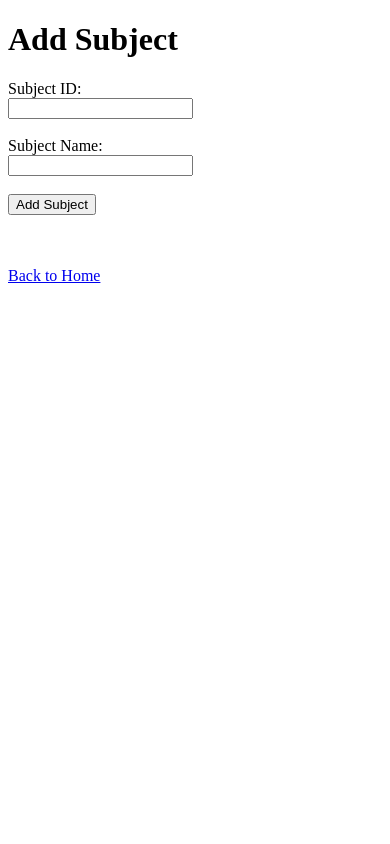
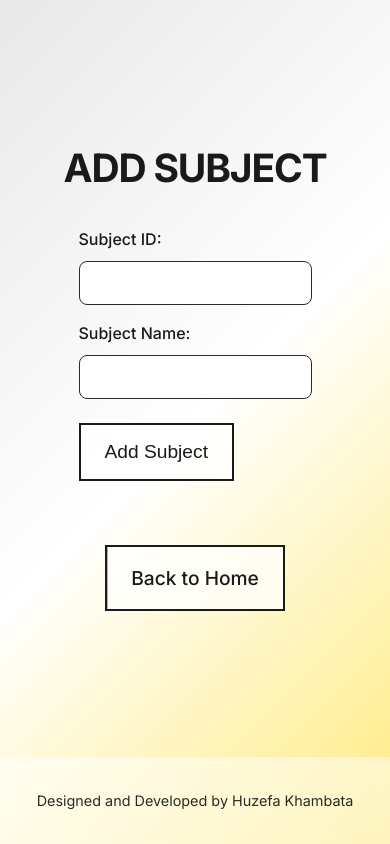
Before and after one commit to Huzefa-khambata/nexanova_first_project_training_sysytem, a Flask app: page /add-subject in a window 390 px wide. Run offline with Flask 3, Linux system fonts and the light colour scheme.

Commit message:
Updated frontend layout and fixed API bugs

```diff
--- a/static/styles.css
+++ b/static/styles.css
@@ -1,139 +1,177 @@
-/* Base reset */
-* {
-    margin: 0;
-    padding: 0;
-    box-sizing: border-box;
+/* Modern CSS Reset */
+*, *::before, *::after {
+  margin: 0;
+  padding: 0;
+  box-sizing: border-box;
 }
 
-/* Body styling */
-body {
-    font-family: 'Arial', sans-serif;
-    background-color: #f0f4f8;
-    color: #333;
-    line-height: 1.6;
-    padding: 20px;
+/* Color Variables */
+:root {
+  --black: #1a1a1a;
+  --white: #ffffff;
+  --gray: #e8e8e8;
+  --dark-gray: #2a2a2a;
+  --yellow: #FFD700;
+  --transition: all 0.4s cubic-bezier(0.16, 1, 0.3, 1);
 }
 
-/* Heading Styles */
-h1 {
-    text-align: center;
-    color: #2c3e50;
-    font-size: 2.5rem;
-    margin-bottom: 20px;
+/* Background Gradient */
+body {
+  font-family: 'Inter', 'Helvetica Neue', Arial, sans-serif;
+  background: linear-gradient(135deg, var(--gray) 0%, var(--white) 50%, var(--yellow) 150%);
+  color: var(--black);
+  line-height: 1.6;
+  min-height: 100vh;
+  padding: 0;
+  overflow-x: hidden;
+  position: relative;
 }
 
-/* Links */
-a {
-    color: #3498db;
-    text-decoration: none;
-    font-size: 1.1rem;
+/* Dot to Dot Typography */
+h1 {
+  font-size: clamp(2.5rem, 8vw, 5rem);
+  font-weight: 700;
+  letter-spacing: -0.03em;
+  line-height: 1;
+  margin-bottom: 1.5rem;
+  text-transform: uppercase;
+  position: relative;
+  display: inline-block;
 }
 
-a:hover {
-    text-decoration: underline;
+/* Image Hover Zoom Effects */
+.img-hover-container {
+  position: relative;
+  overflow: hidden;
+  width: 100%;
+  margin: 2rem 0;
 }
 
-/* Button Styling */
-button {
-    background-color: #3498db;
-    color: white;
-    padding: 12px 25px;
-    border: none;
-    border-radius: 5px;
-    font-size: 1.1rem;
-    cursor: pointer;
-    transition: background-color 0.3s ease, transform 0.2s ease;
+.img-hover-zoom {
+  transition: transform .5s ease;
+  width: 100%;
+  height: auto;
+  display: block;
 }
 
-button:hover {
-    background-color: #2980b9;
-    transform: translateY(-2px);
+.img-hover-container:hover .img-hover-zoom {
+  transform: scale(1.05);
 }
 
-/* Form styles */
-form {
-    max-width: 500px;
-    margin: 0 auto;
-    background-color: white;
-    padding: 25px;
-    border-radius: 10px;
-    box-shadow: 0 4px 8px rgba(0, 0, 0, 0.1);
-    margin-bottom: 30px;
+/* Navigation Links */
+.nav-container {
+  display: flex;
+  flex-direction: column;
+  align-items: center;
+  justify-content: center;
+  min-height: 90vh;
+  padding: 2rem;
 }
 
-label {
-    font-size: 1.1rem;
-    color: #2c3e50;
-    margin-bottom: 8px;
-    display: block;
+.nav-links {
+  display: grid;
+  gap: 1.5rem;
+  width: 100%;
+  max-width: 800px;
 }
 
-input[type="text"], input[type="number"], input[type="email"] {
-    width: 100%;
-    padding: 12px;
-    margin: 8px 0 20px;
-    border: 1px solid #ccc;
-    border-radius: 5px;
-    font-size: 1rem;
+.nav-link {
+  position: relative;
+  display: block;
+  padding: 1.5rem 2rem;
+  font-size: 1.5rem;
+  font-weight: 500;
+  color: var(--black);
+  text-decoration: none;
+  border: 2px solid var(--black);
+  background-color: rgba(255, 255, 255, 0.7);
+  backdrop-filter: blur(10px);
+  transition: var(--transition);
+  overflow: hidden;
 }
 
-input[type="text"]:focus, input[type="number"]:focus, input[type="email"]:focus {
-    outline: none;
-    border-color: #3498db;
+.nav-link::before {
+  content: '';
+  position: absolute;
+  top: 0;
+  left: 0;
+  width: 100%;
+  height: 100%;
+  background-color: var(--black);
+  transform: translateX(-100%);
+  transition: var(--transition);
+  z-index: -1;
 }
 
-/* Table Styles */
-table {
-    width: 80%;
-    margin: 20px auto;
-    border-collapse: collapse;
-    background-color: #fff;
-    box-shadow: 0 4px 8px rgba(0, 0, 0, 0.1);
+.nav-link:hover {
+  color: var(--white);
+  transform: translateY(-3px);
+  box-shadow: 0 10px 20px rgba(0, 0, 0, 0.1);
 }
 
-th, td {
-    padding: 15px;
-    text-align: left;
-    border: 1px solid #ddd;
+.nav-link:hover::before {
+  transform: translateX(0);
 }
 
-th {
-    background-color: #3498db;
-    color: white;
-    font-size: 1.2rem;
+/* Footer with Developer Credit */
+.footer {
+  position: absolute;
+  bottom: 0;
+  width: 100%;
+  padding: 2rem;
+  text-align: center;
+  font-size: 0.9rem;
+  color: var(--dark-gray);
+  background: rgba(255, 255, 255, 0.5);
+  backdrop-filter: blur(5px);
 }
 
-td {
-    background-color: #f9f9f9;
+/* Animation */
+@keyframes fadeIn {
+  from { opacity: 0; transform: translateY(20px); }
+  to { opacity: 1; transform: translateY(0); }
 }
 
-tr:nth-child(even) {
-    background-color: #ecf0f1;
+.animate {
+  animation: fadeIn 0.8s ease-out forwards;
 }
 
-tr:hover {
-    background-color: #dfe6e9;
+/* Responsive Adjustments */
+@media (max-width: 768px) {
+  .nav-link {
+    padding: 1rem 1.5rem;
+    font-size: 1.2rem;
+  }
+
+  h1 {
+    font-size: clamp(2rem, 10vw, 3.5rem);
+  }
+}
+form label {
+  display: block;
+  font-weight: 500;
+  margin: 1rem 0 0.5rem;
 }
 
-/* Success/Failure message */
-#message {
-    font-size: 1.2rem;
-    color: #27ae60;
-    text-align: center;
-    margin-top: 20px;
+form input {
+  width: 100%;
+  padding: 0.75rem;
+  border: 1px solid var(--dark-gray);
+  border-radius: 8px;
+  font-size: 1rem;
+  transition: var(--transition);
 }
 
-#message.error {
-    color: #e74c3c;
+form input:focus {
+  border-color: var(--black);
+  outline: none;
+}
+#message {
+  font-weight: 500;
+  transition: opacity 0.4s ease;
+  opacity: 0;
 }
 
-/* Back link */
-#back-link {
-    text-align: center;
-    margin-top: 20px;
+#message.show {
+  opacity: 6;
 }
-
-#back-link a {
-    font-size: 1rem;
-    color: #3498db;
-}
--- a/templates/add_subject.html
+++ b/templates/add_subject.html
@@ -2,27 +2,40 @@
 <html lang="en">
 <head>
   <meta charset="UTF-8">
-    <title>Add Subject</title>
+  <meta name="viewport" content="width=device-width, initial-scale=1.0">
+  <title>Add Subject | NexaNova</title>
+  <link rel="stylesheet" href="{{ url_for('static', filename='styles.css') }}">
+  <link href="https://fonts.googleapis.com/css2?family=Inter:wght@400;500;700&display=swap" rel="stylesheet">
 </head>
 <body>
-    <h1>Add Subject</h1>
+  <div class="nav-container">
+    <h1 class="animate">Add Subject</h1>
 
-    <form id="subjectForm">
-        <label for="subject_id">Subject ID:</label><br>
-        <input type="number" id="subject_id" name="subject_id" required><br><br>
+    <form id="subjectForm" class="animate" style="animation-delay: 0.2s">
+      <div style="max-width: 600px; margin: 0 auto;">
+        <label for="subject_id">Subject ID:</label>
+        <input type="number" id="subject_id" name="subject_id" required>
 
-        <label for="subject_name">Subject Name:</label><br>
-        <input type="text" id="subject_name" name="subject_name" required><br><br>
+        <label for="subject_name">Subject Name:</label>
+        <input type="text" id="subject_name" name="subject_name" required>
 
-        <button type="submit">Add Subject</button>
+        <button type="submit" class="nav-link" style="text-align: center; margin-top: 1.5rem;">Add Subject</button>
+      </div>
     </form>
 
-    <p id="message"></p>
+    <p id="message" style="text-align: center; margin: 2rem 0;"></p>
 
-    <br><br>
-    <a href="/">Back to Home</a>
+    <a href="/" class="nav-link animate" style="animation-delay: 0.3s; max-width: 200px; margin: 0 auto;">Back to Home</a>
+  </div>
+
+  <footer class="footer animate" style="animation-delay: 0.4s">
+    Designed and Developed by Huzefa Khambata
+  </footer>
 
   <script>
+    messageEl.classList.add('show');
+setTimeout(() => messageEl.classList.remove('show'), 3000);
+
     document.getElementById('subjectForm').addEventListener('submit', async function(event) {
       event.preventDefault();
 
@@ -40,15 +53,17 @@
       });
 
       const result = await response.json();
+      const messageEl = document.getElementById('message');
 
       if (response.status === 201) {
-                document.getElementById('message').innerText = "Subject added successfully!";
+        messageEl.innerText = "Subject added successfully!";
+        messageEl.style.color = "green";
         document.getElementById('subjectForm').reset();
       } else {
-                document.getElementById('message').innerText = result.error || "Something went wrong.";
+        messageEl.innerText = result.error || "Something went wrong.";
+        messageEl.style.color = "red";
       }
     });
   </script>
-
 </body>
 </html>
```
Also changed, not shown: requirements.txt (added, +9 -0 lines), templates/add_trainer.html (+34 -20 lines), templates/index.html (+22 -8 lines), templates/view_subjects.html (+24 -14 lines), templates/view_trainers.html (+30 -23 lines), instance/nexanova.db. Lines whose indentation alone changed are shown as unchanged.
